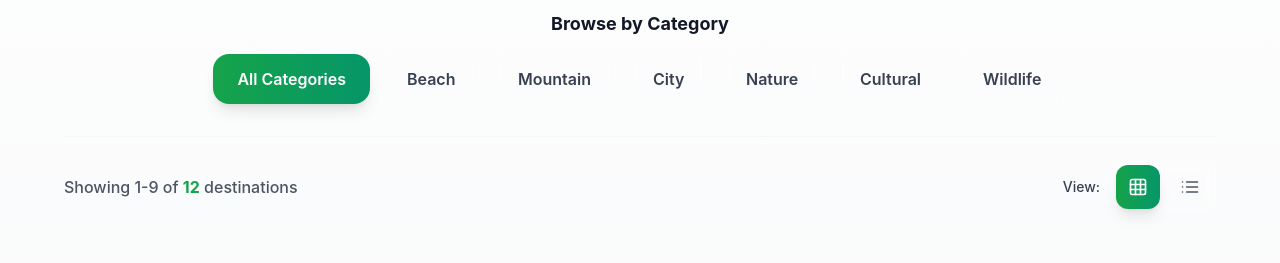
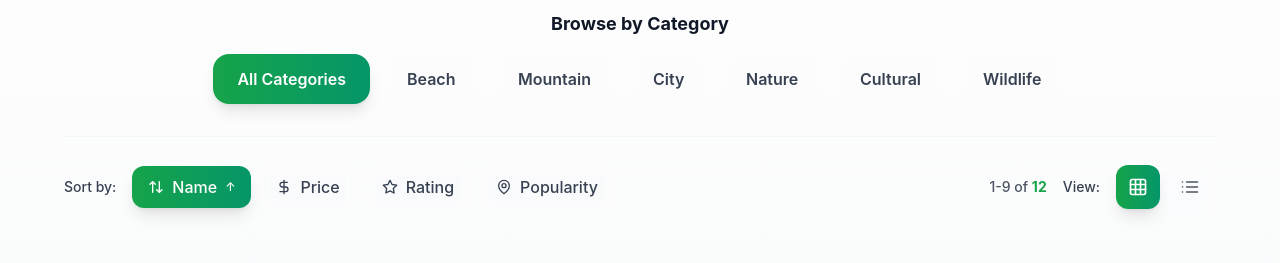
Before and after one commit to danujaadikari/ParadisePath, a React (Create React App) app: page /destinations in a window 1280 px wide. Shown: the part 880-1143 px from the top of the page. Built offline with nearby package versions, Linux system fonts and the light colour scheme; the HTML template or start-up script is replaced by a standard one.

Commit message:
Enhance Destinations component: improve sorting and results display controls

```diff
--- a/src/pages/Destinations.js
+++ b/src/pages/Destinations.js
@@ -235,19 +235,56 @@ const Destinations = () => {
               </div>
             </div>
 
-            {/* View Controls and Results Info */}
-            <div className="flex flex-col md:flex-row justify-between items-center gap-4 pt-6 border-t border-gray-200/30 dark:border-gray-700/30">
+            {/* Sorting and View Controls */}
+            <div className="flex flex-col lg:flex-row justify-between items-center gap-6 pt-6 border-t border-gray-200/30 dark:border-gray-700/30">
+              {/* Sorting Controls */}
+              <div className="flex flex-wrap items-center gap-4">
+                <span className="text-sm font-medium text-gray-700 dark:text-gray-300">Sort by:</span>
+                <div className="flex flex-wrap gap-2">
+                  {sortOptions.map((option) => {
+                    const Icon = option.icon;
+                    return (
+                      <button
+                        key={option.value}
+                        onClick={() => {
+                          if (sortBy === option.value) {
+                            setSortOrder(sortOrder === 'asc' ? 'desc' : 'asc');
+                          } else {
+                            setSortBy(option.value);
+                            setSortOrder('asc');
+                          }
+                        }}
+                        className={`flex items-center space-x-2 px-4 py-2 rounded-xl font-medium transition-all duration-300 transform hover:scale-105 focus-visible-modern ${
+                          sortBy === option.value
+                            ? 'bg-gradient-to-r from-primary-600 to-secondary-600 text-white shadow-lg'
+                            : 'glass-card-subtle text-gray-700 dark:text-gray-300 hover:bg-white/20 dark:hover:bg-gray-800/30'
+                        }`}
+                      >
+                        <Icon className="h-4 w-4" />
+                        <span>{option.label}</span>
+                        {sortBy === option.value && (
+                          <span className="text-xs">
+                            {sortOrder === 'asc' ? '↑' : '↓'}
+                          </span>
+                        )}
+                      </button>
+                    );
+                  })}
+                </div>
+              </div>
+
+              {/* Results and View Controls */}
+              <div className="flex flex-col sm:flex-row items-center gap-4">
                 {/* Results Count */}
-              <div className="text-gray-600 dark:text-gray-400">
+                <div className="text-gray-600 dark:text-gray-400 text-sm">
                   {filteredDestinations.length > 0 ? (
                     <span className="font-medium">
-                    Showing {startIndex + 1}-{Math.min(endIndex, filteredDestinations.length)} of{' '}
+                      {startIndex + 1}-{Math.min(endIndex, filteredDestinations.length)} of{' '}
                       <span className="text-primary-600 dark:text-primary-400 font-bold">
                         {filteredDestinations.length}
-                    </span>{' '}
-                    destinations
+                      </span>
                       {searchQuery && (
-                      <span className="ml-2">
+                        <span className="ml-1">
                           for "<span className="text-primary-600 dark:text-primary-400 font-bold">{searchQuery}</span>"
                         </span>
                       )}
@@ -283,6 +320,7 @@ const Destinations = () => {
                     >
                       <List className="h-5 w-5" />
                     </button>
+                  </div>
                 </div>
               </div>
             </div>
```
Lines whose indentation alone changed are shown as unchanged.
